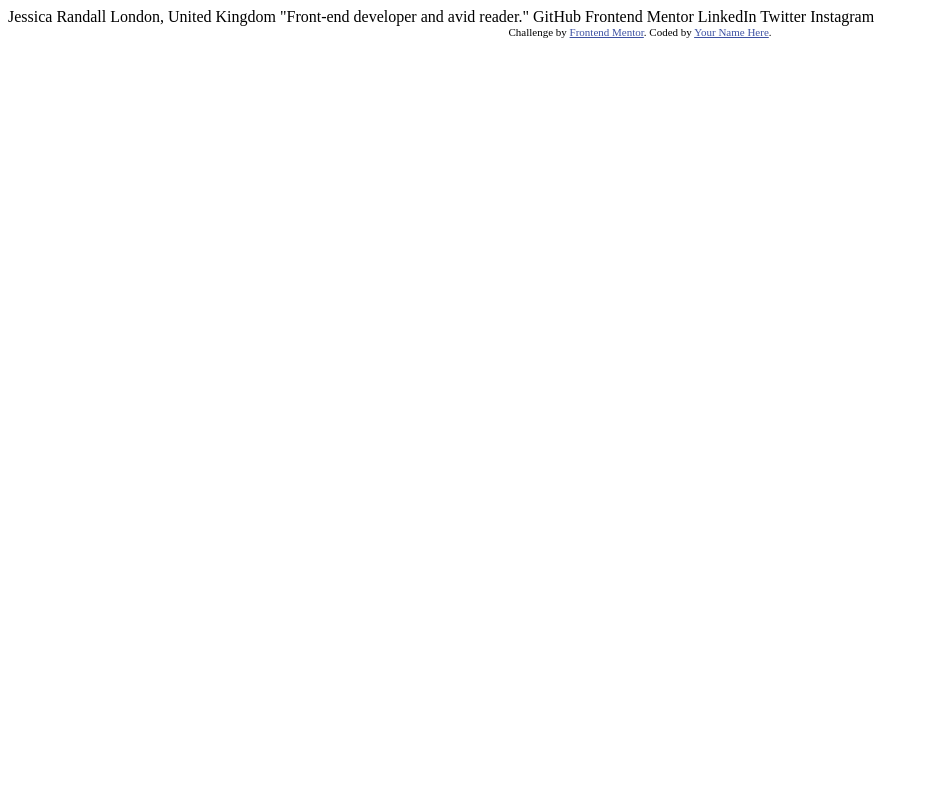
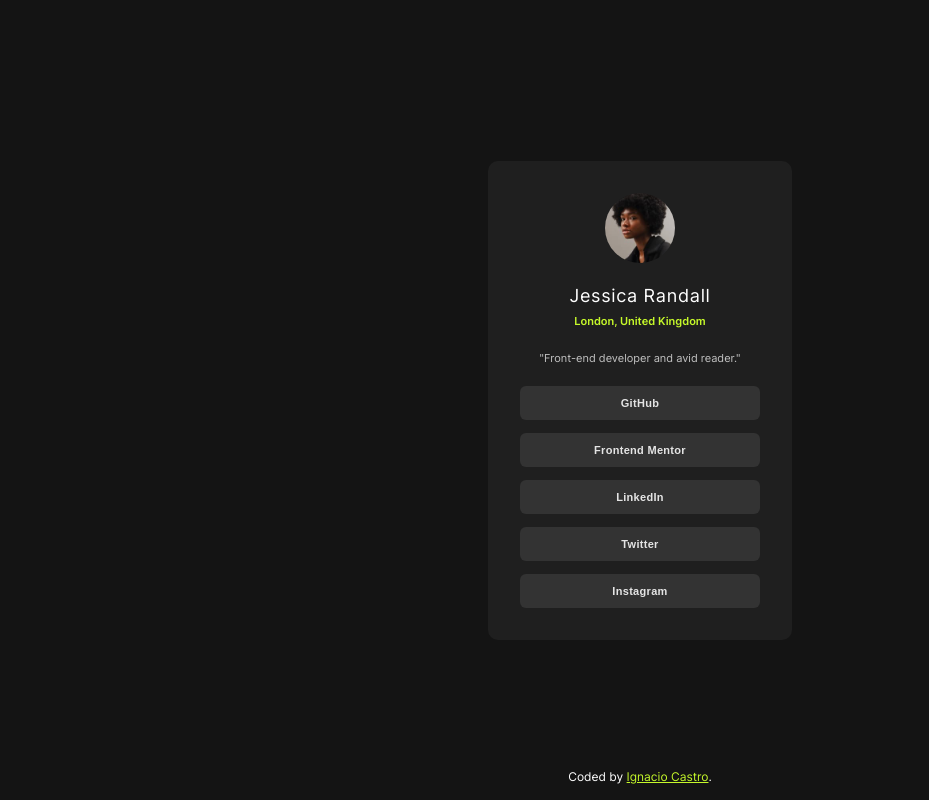
Before and after one commit to ignaciocastro347/web-challenges, a plain HTML site: page social-links-profile-main/index.html in a window 1280 px wide. Shown: the whole page, without its empty margins (0-929 px from the left). Drawn offline with Linux system fonts and the light colour scheme.

Commit message:
Social Link Profile Main - Finished

```diff
--- a/social-links-profile-main/index.html
+++ b/social-links-profile-main/index.html
@@ -8,27 +8,34 @@
 
   <title>Frontend Mentor | Social links profile</title>
 
-  <!-- Feel free to remove these styles or customise in your own stylesheet 👍 -->
-  <style>
-    .attribution { font-size: 11px; text-align: center; }
-    .attribution a { color: hsl(228, 45%, 44%); }
-  </style>
+  <link rel="stylesheet" href="styles.css">
 </head>
 <body>
 
-  Jessica Randall
-  London, United Kingdom
-  "Front-end developer and avid reader."
+  <div class="profile-card">
+    <div class="profile-header">
+      <img class="profile-img" src="./assets/images/avatar-jessica.jpeg" alt="avatar">
+      <h4 class="profile-name">Jessica Randall</h4>
+      <span class="profile-city">London, United Kingdom</span>
+    </div>
 
-  GitHub
-  Frontend Mentor
-  LinkedIn
-  Twitter
-  Instagram
+    <div class="profile-body">
+      <p class="profile-description">"Front-end developer and avid reader."</p>
+    </div>
+
+
+    <div class="profile-buttons">
+      <button>GitHub</button>
+      <button>Frontend Mentor</button>
+      <button>LinkedIn</button>
+      <button>Twitter</button>
+      <button>Instagram</button>
+    </div>
+  </div>
+
 
   <div class="attribution">
-    Challenge by <a href="https://www.frontendmentor.io?ref=challenge" target="_blank">Frontend Mentor</a>.
-    Coded by <a href="#">Your Name Here</a>.
+    <span>Coded by <a target="_blank" href="https://github.com/ignaciocastro347">Ignacio Castro</a>.</span>
   </div>
 </body>
 </html>
--- /dev/null
+++ b/social-links-profile-main/styles.css
@@ -0,0 +1,128 @@
+:root {
+  --green: #c5f82a;
+  --white: #fff;
+  --grey-700: #333333;
+  --grey-800: #1f1f1f;
+  --grey-900: #141414;
+  --link-color: #c5f82a;
+}
+
+@font-face {
+  font-family: Inter;
+  src: url(./assets/fonts/static/Inter-Regular.ttf);
+  font-weight: 400;
+  font-style: normal;
+}
+@font-face {
+  font-family: Inter;
+  src: url(./assets/fonts/static/Inter-SemiBold.ttf);
+  font-weight: 600;
+  font-style: normal;
+}
+@font-face {
+  font-family: Inter;
+  src: url(./assets/fonts/static/Inter-Bold.ttf);
+  font-weight: 700;
+  font-style: normal;
+}
+
+body {
+  height: 100dvh;
+  margin: 0;
+  padding: 0;
+  background-color: var(--grey-900);
+  display: flex;
+  justify-content: center;
+  align-items: center;
+  font-family: Inter;
+}
+
+.profile-card {
+  max-width: 240px;
+  width: 100%;
+  padding: 32px;
+  background-color: var(--grey-800);
+  display: flex;
+  flex-direction: column;
+  border-radius: 10px;
+}
+
+.profile-header {
+  display: flex;
+  flex-direction: column;
+  align-items: center;
+  margin-bottom: 12px;
+}
+
+.profile-img {
+  width: 70px;
+  height: 70px;
+  margin: 0 0 22px;
+  border-radius: 100%;
+}
+
+.profile-name {
+  font-size: 18px;
+  font-weight: 400;
+  color: var(--white);
+  letter-spacing: 0.7px;
+  margin: 0;
+  margin-bottom: 8px;
+}
+
+.profile-city {
+  font-size: 11px;
+  font-weight: 600;
+  color: var(--green);
+}
+
+.profile-body {
+  margin-bottom: 10px;
+}
+
+.profile-body p.profile-description {
+  text-align: center;
+  font-size: 11px;
+  font-weight: 400;
+  color: #ffffffba;
+}
+
+.profile-buttons {
+  display: flex;
+  flex-direction: column;
+  gap: 13px;
+}
+
+.profile-buttons button {
+  width: 100%;
+  padding: 11px 0;
+  background: var(--grey-700);
+  color: #ffffffde;
+  text-align: center;
+  font-size: 11px;
+  font-weight: 700;
+  letter-spacing: 0.3px;
+  line-height: 12px;
+  border-radius: 6px;
+  border: none;
+  cursor: pointer;
+}
+
+.profile-buttons button:hover {
+  background: var(--green);
+  color: var(--grey-900);
+}
+
+.attribution {
+  position: absolute;
+  bottom: 16px;
+  display: flex;
+  flex-direction: column;
+  font-size: 12px;
+  text-align: center;
+  color: var(--white);
+}
+
+.attribution a {
+  color: var(--link-color);
+}
```
Also changed, not shown: blog-preview-card-main/index.html (+1 -1 lines).
